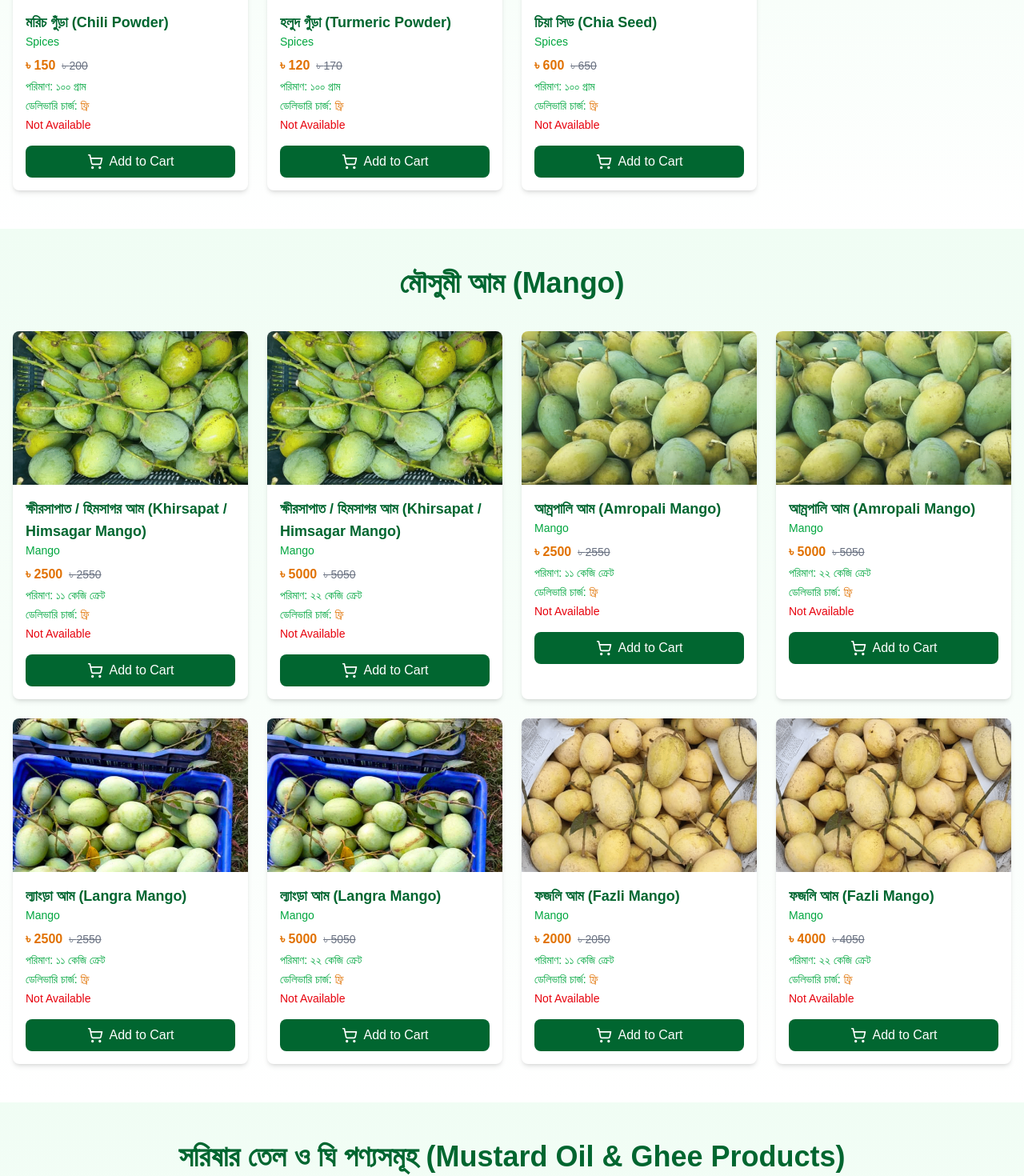
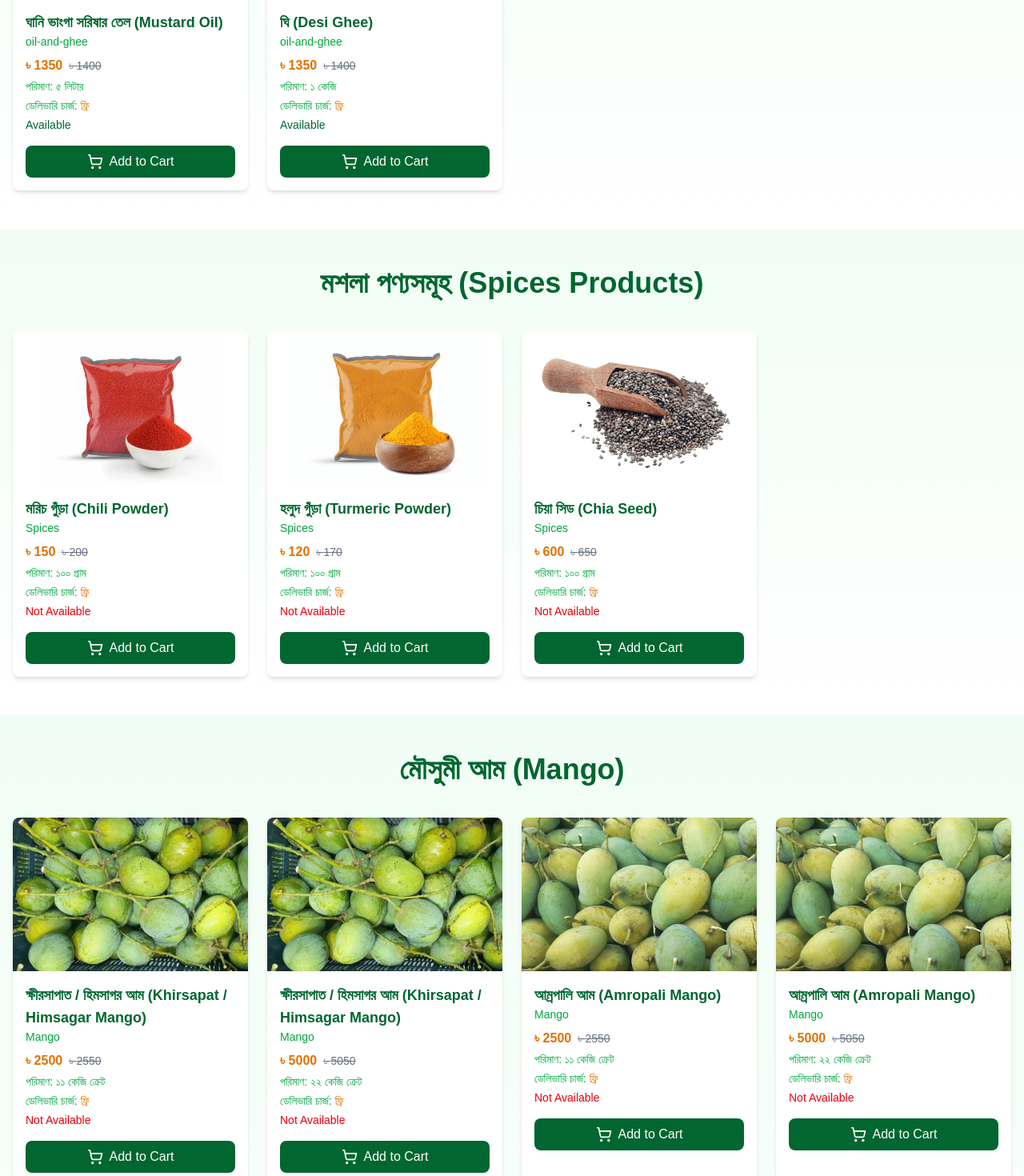
Before and after one commit to HubJourney123/ahnaf-farming-frontend, a Next.js app: page / in a window 1280 px wide. Shown: the part 2260-3730 px from the top of the page at 80% size. Built offline with nearby package versions, Linux system fonts and the light colour scheme.

Commit message:
Update page.js

```diff
--- a/src/app/page.js
+++ b/src/app/page.js
@@ -31,9 +31,10 @@ export default function Home() {
         {searchTerm === '' && <CategoryGrid searchTerm={searchTerm} />}
       </section>
       <MolassesGrid products={products} addToCart={addToCart} searchTerm={searchTerm} />
+      <OilAndGheeGrid products={products} addToCart={addToCart} searchTerm={searchTerm} />
       <SpicesGrid products={products} addToCart={addToCart} searchTerm={searchTerm} />
       <MangoGrid products={products} addToCart={addToCart} searchTerm={searchTerm} />
-      <OilAndGheeGrid products={products} addToCart={addToCart} searchTerm={searchTerm} />
+
     </div>
   );
 }
```
